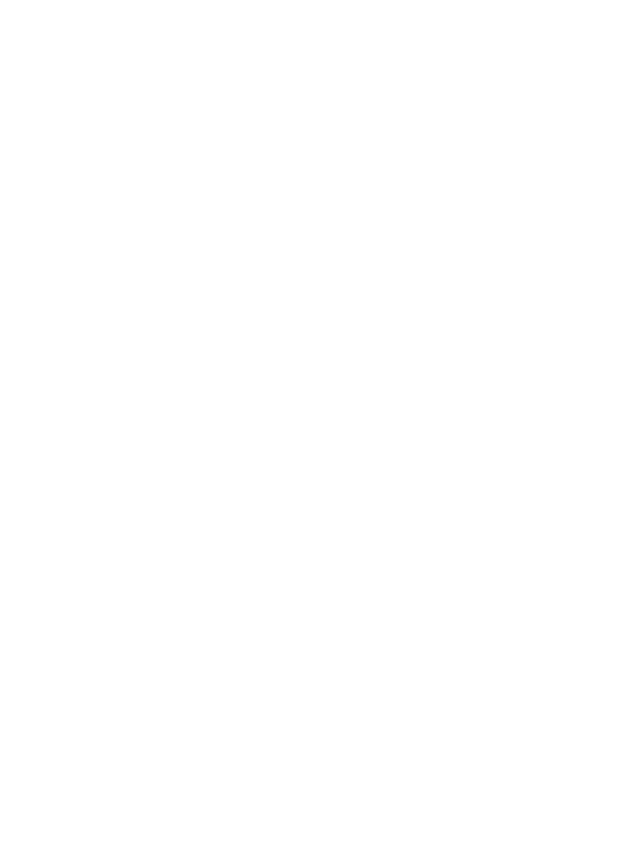
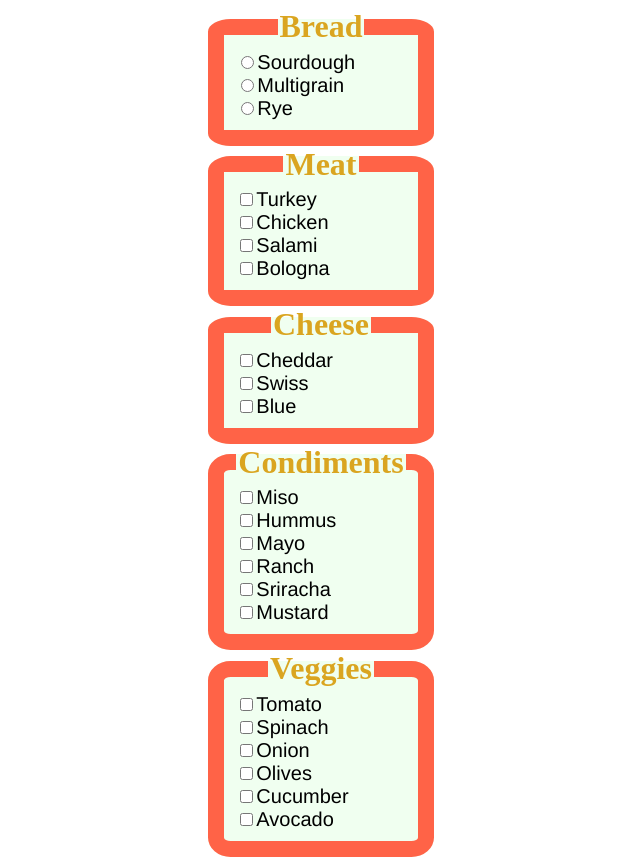
Before and after one commit to hhthacker/sandwich, a plain HTML site: page index.html in a window 1280 px wide. Shown: the whole page, without its empty margins (319-959 px from the left). Before the commit the page ends 800 px from the top, so only its background shows below. Drawn offline with Linux system fonts and the light colour scheme.

Commit message:
added style and options

```diff
--- a/index.html
+++ b/index.html
@@ -2,11 +2,55 @@
 <html>
 <head>
 	<title>Sandwich Maker!!</title>
-	<rel="stylesheet" type="css/text" href="styles.css">
+	<link rel="stylesheet" type="text/css" href="styles.css">
 </head>
 <body>
+<div class="container">
+<form>
+<fieldset>
+<legend>Bread</legend>
+<label><input type="radio" name="sourdough" value="sourdough">Sourdough</label></br>
+<label><input type="radio" name="multigrain" value="multigrain">Multigrain</label></br>
+<label><input type="radio" name="rye" value="rye">Rye</label></br>
+</fieldset>
 
+<fieldset>
+<legend>Meat</legend>
+	<label><input type="checkbox" name="turkey" value="turkey">Turkey</label></br>
+	<label><input type="checkbox" name="chicken" value="chicken">Chicken</label></br>
+	<label><input type="checkbox" name="salami" value="salami">Salami</label></br>
+	<label><input type="checkbox" name="bologna" value="bologna">Bologna</label></br>
+</fieldset>
 
+<fieldset>
+<legend>Cheese</legend>
+	<label><input type="checkbox" name="cheddar" value="cheddar">Cheddar</label></br>
+	<label><input type="checkbox" name="swiss" value="swiss">Swiss</label></br>
+	<label><input type="checkbox" name="blue" value="blue">Blue</label></br>
+</fieldset>
+
+<fieldset>
+<legend>Condiments</legend>
+	<label><input type="checkbox" name="miso" value="miso">Miso</label></br>
+	<label><input type="checkbox" name="humms" value="hummus">Hummus</label></br>
+	<label><input type="checkbox" name="mayo" value="mayo">Mayo</label></br>
+	<label><input type="checkbox" name="ranch" value="ranch">Ranch</label></br>
+	<label><input type="checkbox" name="sriracha" value="sriracha">Sriracha</label></br>
+	<label><input type="checkbox" name="mustard" value="mustard">Mustard</label></br>
+</fieldset>
+
+<fieldset>
+<legend>Veggies</legend>
+	<label><input type="checkbox" name="tomato" value="tomato">Tomato</label></br>
+	<label><input type="checkbox" name="spinach" value="spinach">Spinach</label></br>
+	<label><input type="checkbox" name="onion" value="onion">Onion</label></br>
+	<label><input type="checkbox" name="olives" value="olives">Olives</label></br>
+	<label><input type="checkbox" name="cucumber" value="cucumber">Cucumber</label></br>
+	<label><input type="checkbox" name="avocado" value="avocado">Avocado</label></br>
+</fieldset>
+
+</form>
+</div>
 <script src="/javascripts/SandwichMaker.js" type="text/javascript"></script>
 <script src="/javascripts/bread.js" type="text/javascript"></script>
 <script src="/javascripts/meat.js" type="text/javascript"></script>
--- a/styles.css
+++ b/styles.css
@@ -0,0 +1,23 @@
+.container {
+	display: flex;
+	align-content: center;
+	justify-content: center;
+}
+
+fieldset {
+	border-radius: 10%;
+	border: solid 1em tomato;
+	background: honeydew;
+}
+
+legend {
+	font-weight: 700;
+	font-size: 2em;
+	margin: auto;
+	color: goldenrod;
+}
+
+label {
+	font-family: Helvetica;
+	font-size: 1.25em;
+}
```
